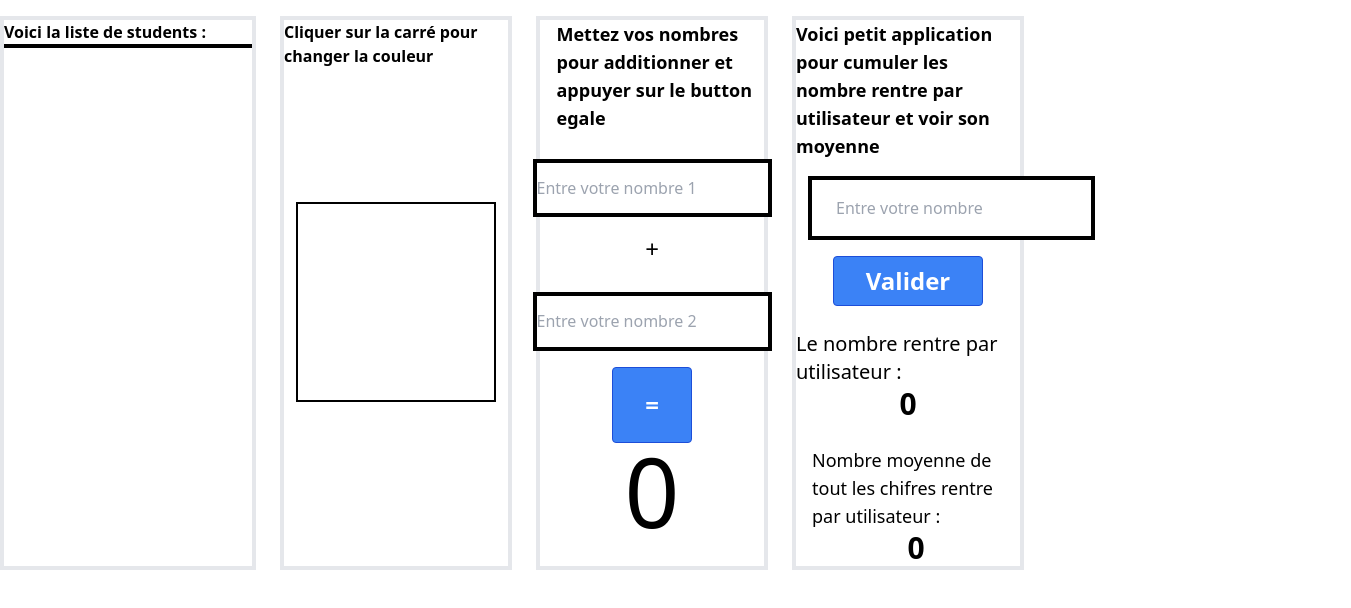
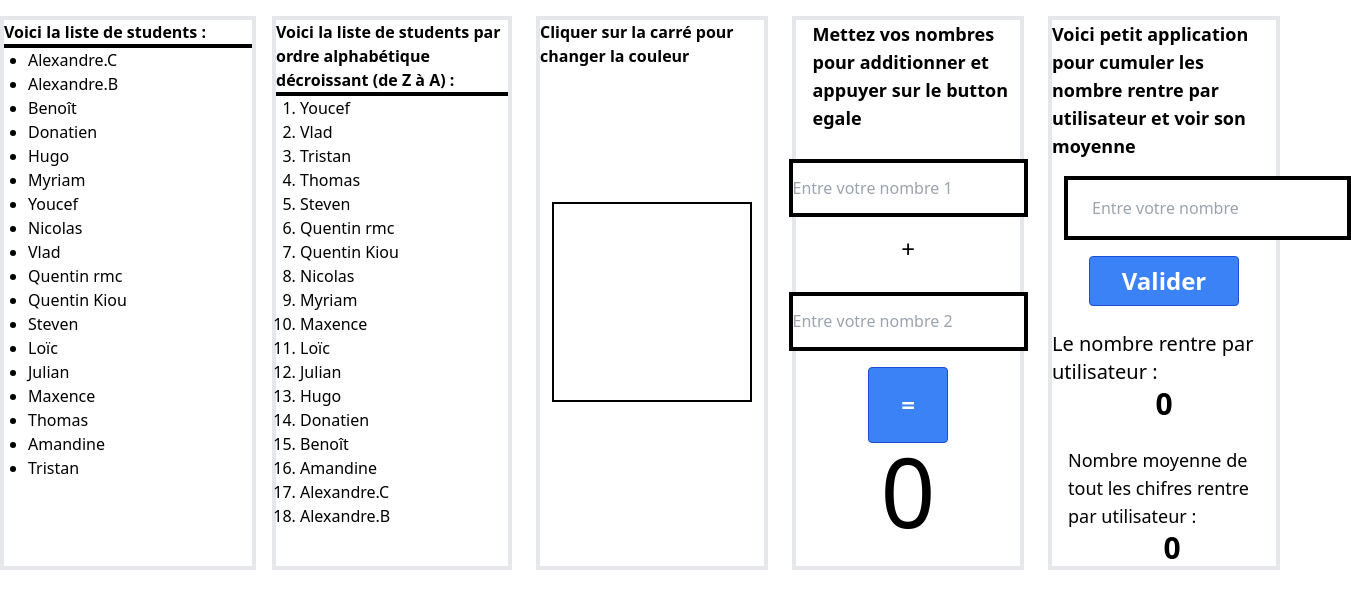
Before and after one commit to Dokounin/JavaScript-exercises, a plain HTML site: page index.html in a window 1280 px wide. Shown: the whole page, 1351 px wide, since content can reach past the window. Drawn offline with nearby package versions, Linux system fonts and the light colour scheme.

Commit message:
add exercise 10

```diff
--- /dev/null
+++ b/Exercise/exo10.js
@@ -0,0 +1,28 @@
+const students = [
+  "Alexandre.C",
+  "Alexandre.B",
+  "Benoît",
+  "Donatien",
+  "Hugo",
+  "Myriam",
+  "Youcef",
+  "Nicolas",
+  "Vlad",
+  "Quentin rmc",
+  "Quentin Kiou",
+  "Steven",
+  "Loïc",
+  "Julian",
+  "Maxence",
+  "Thomas",
+  "Amandine",
+  "Tristan",
+];
+
+students.sort();
+students.reverse();
+
+students.forEach((element) => {
+  const li = document.createElement("li");
+  document.querySelector("#triStudentList").appendChild(li).innerHTML = element;
+});
--- a/index.html
+++ b/index.html
@@ -11,11 +11,12 @@
     <!-- <script src="/LesExercise/exo2.js" defer></script> -->
     <!-- <script src="/LesExercise/exo3.js" defer></script> -->
     <!-- <script src="/LesExercise/exo4.js" defer></script> -->
-    <script src="/LesExercise/exo5.js" defer></script>
-    <script src="/LesExercise/exo6.js" defer></script>
-    <script src="/LesExercise/exo7.js" defer></script>
-    <script src="/LesExercise/exo8.js" defer></script>
-    <script src="/LesExercise/exo9.js" defer></script>
+    <script src="/Exercise/exo5.js" defer></script>
+    <script src="/Exercise/exo6.js" defer></script>
+    <script src="/Exercise/exo7.js" defer></script>
+    <script src="/Exercise/exo8.js" defer></script>
+    <script src="/Exercise/exo9.js" defer></script>
+    <script src="/Exercise/exo10.js" defer></script>
   </head>
   <body class="pt-4">
     <div class="grid grid-cols-5">
@@ -25,6 +26,13 @@
         </h1>
         <ul id="studentList" class="list-disc pl-6"></ul>
       </div>
+      <div class="border-4 ml-4">
+        <h1 class="font-bold border-b-4 border-black w-full">
+          Voici la liste de students par ordre alphabétique décroissant (de Z à A) :
+        </h1>
+        <ul id="triStudentList" class="list-decimal pl-6"></ul>
+      </div>
+
       <div class="grid justify-center border-4 ml-6">
         <h1 class="mx-auto font-bold">
           Cliquer sur la carré pour changer la couleur
```
Also changed, not shown: 1 other file.
